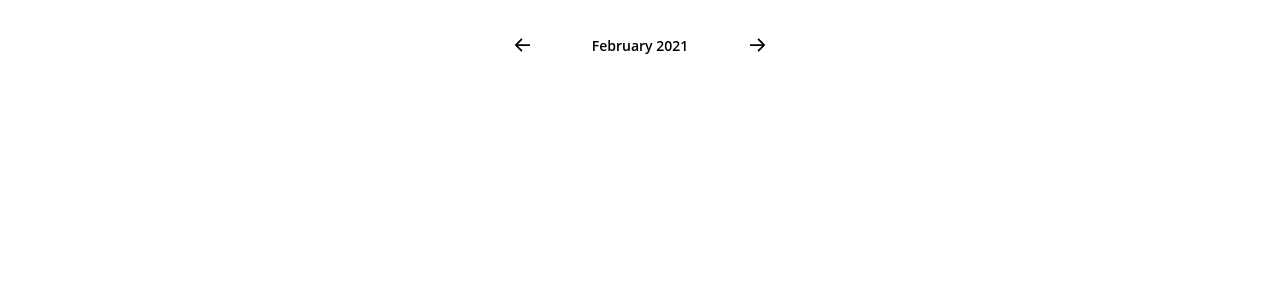
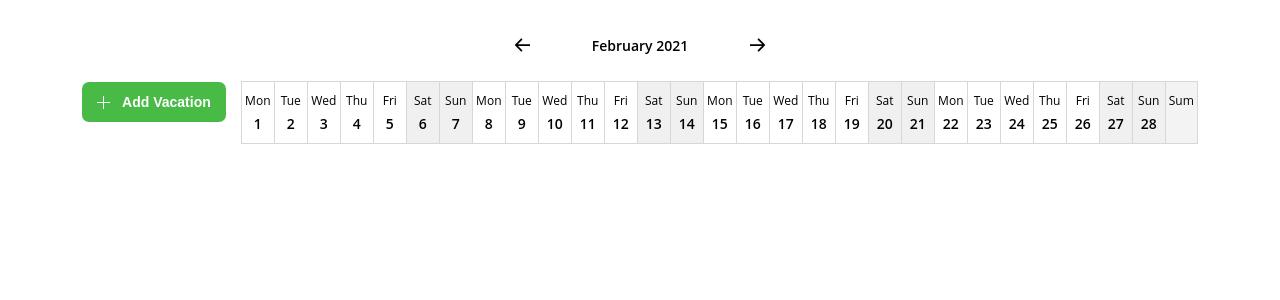
Before and after one commit to veli4kodima/calendar, a React (Create React App) app: page / in a window 1280 px wide. Shown: the top 300 px of the page. Built offline with nearby package versions, Linux system fonts and the light colour scheme; no server answers.

Commit message:
calendarHead done

```diff
--- a/src/App.js
+++ b/src/App.js
@@ -3,6 +3,9 @@ import { Component } from 'react';
 import './index.scss';
 import Navigation from './components/Navigation/Navigation';
 import Table from './components/Table/Table';
+import renderTeams from './utils/renderTeams/renderTeams';
+
+const departmentTeams = renderTeams();
 
 export default class App extends Component {
   constructor() {
@@ -38,7 +41,10 @@ export default class App extends Component {
           prevMonth={this.prevMonth}
           nextMonth={this.nextMonth}
         />
-        <Table />
+        <Table
+          currentDate={this.state.currentDate}
+          departmentTeams={departmentTeams}
+        />
       </div>
     );
   }
--- a/src/components/Table/Table.js
+++ b/src/components/Table/Table.js
@@ -1,7 +1,62 @@
 import { Component } from 'react';
+
+const CalendarHead = (props) => {
+  const monthDays = [];
+  const daysInMonth = new Date(
+    props.currentDate.getFullYear(),
+    props.currentDate.getMonth() + 1,
+    0
+  ).getDate();
+
+  for (let dayCounter = 0; dayCounter < daysInMonth; dayCounter++) {
+    monthDays.push(
+      new Date(
+        props.currentDate.getFullYear(),
+        props.currentDate.getMonth(),
+        dayCounter + 1
+      ).toLocaleDateString('en-US', {
+        weekday: 'short',
+      })
+    );
+  }
+
+  return (
+    <thead className="calendar-table__head">
+      <tr className="calendar-table__head-row">
+        <th className="calendar-table__head-column calendar-table__head-column--btn-cell">
+          <button className="calendar-table__add-vacation-button">
+            Add Vacation
+          </button>
+        </th>
+
+        {monthDays.map((item, index) => (
+          <th
+            className={`${
+              item === 'Sun' || item === 'Sat'
+                ? 'calendar-table__head-column weekend'
+                : 'calendar-table__head-column'
+            }`}
+            key={'day' + (index + 1)}
+          >
+            <span className="calendar-table__head-week-day">{item}</span>
+            <span className="calendar-table__month-day">{index + 1}</span>
+          </th>
+        ))}
+
+        <th className="calendar-table__head-column calendar-table__head-column--sum-cell">
+          Sum
+        </th>
+      </tr>
+    </thead>
+  );
+};
 
 export default class Table extends Component {
   render() {
-    return <table className="calendar-table"></table>;
+    return (
+      <table className="calendar-table">
+        <CalendarHead currentDate={this.props.currentDate} />
+      </table>
+    );
   }
 }
```
